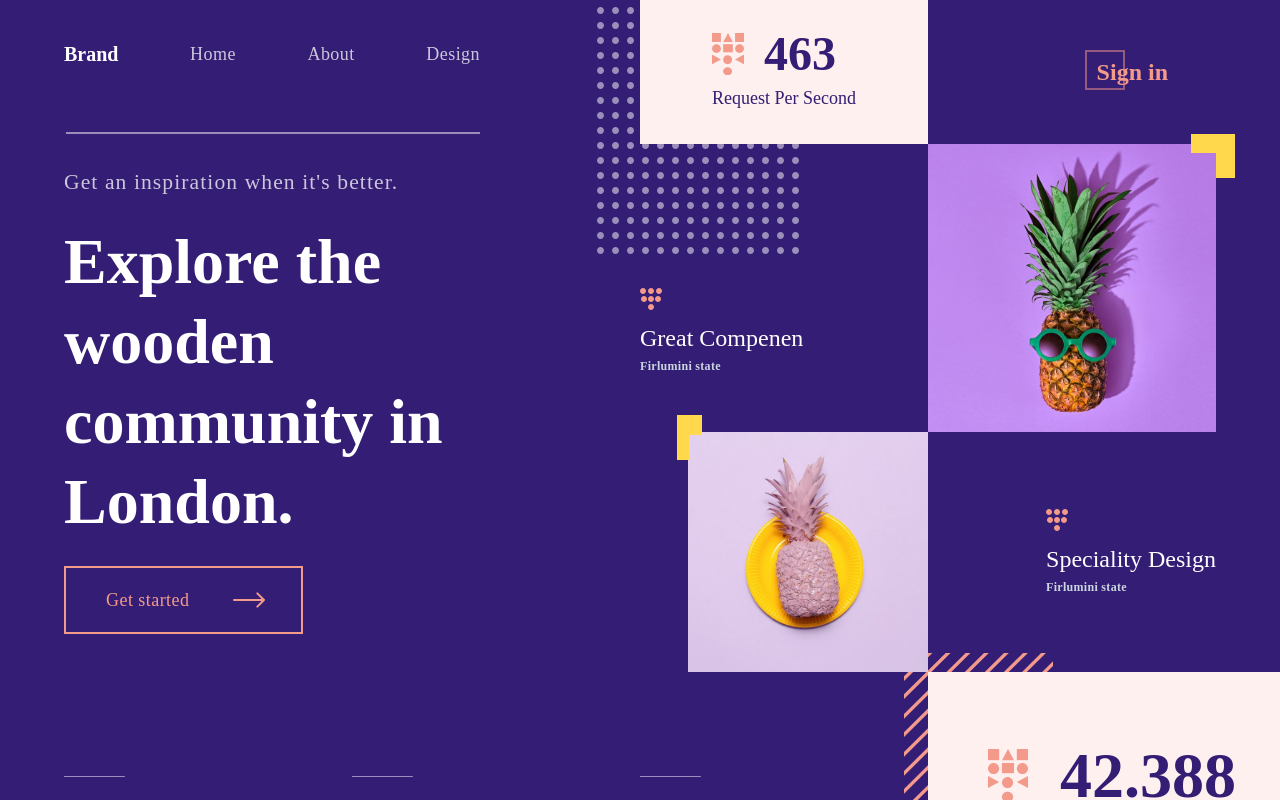
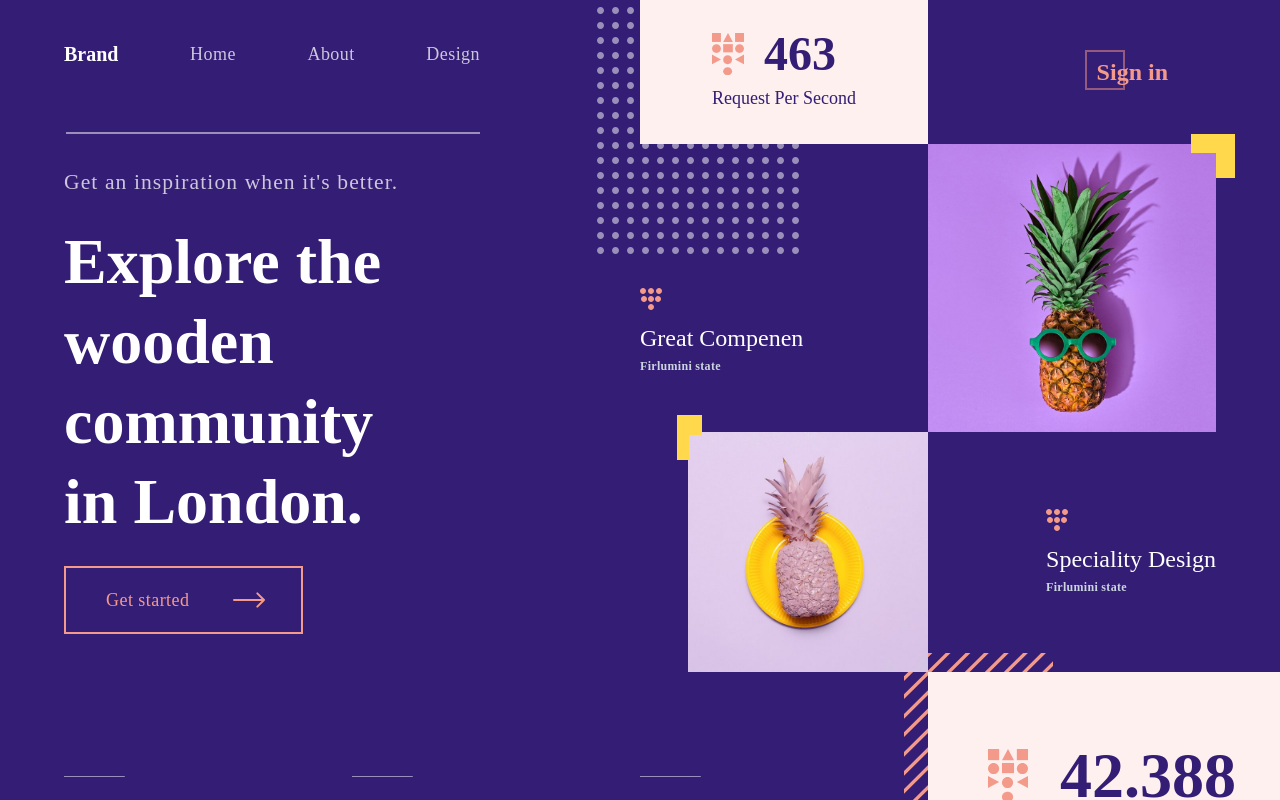
Before and after one commit to itsfaqih/creative-agency-landing-page, a React (Create React App) app: page / in a window 1280 px wide. Built offline with nearby package versions, Linux system fonts and the light colour scheme.

Commit message:
Added some simple animation

```diff
--- a/package.json
+++ b/package.json
@@ -13,6 +13,7 @@
     "@types/react-dom": "^16.9.0",
     "autoprefixer": "^10.0.1",
     "classnames": "^2.2.6",
+    "framer-motion": "^2.9.1",
     "postcss-cli": "^8.1.0",
     "postcss-import": "^12.0.1",
     "react": "^16.13.1",
--- a/src/components/molecules/Hero/index.tsx
+++ b/src/components/molecules/Hero/index.tsx
@@ -3,6 +3,7 @@ import HeroHeading from 'components/atoms/HeroHeading';
 import React, { ReactNode } from 'react';
 import classNames from 'classnames';
 import ButtonLink from 'components/atoms/ButtonLink';
+import { motion } from 'framer-motion';
 
 interface Props {
   heading: ReactNode;
@@ -16,11 +17,24 @@ export default function Hero({ heading, description, callToActionLabel, classNam
 
   return (
     <div className={classes}>
+      <motion.div
+        className="w-full"
+        initial={{ x: '-100%' }}
+        animate={{ x: 0 }}
+        transition={{ duration: 0.95 }}
+      >
         <svg width="100%" height="2" fill="currentColor" className="text-white opacity-50">
           <rect x="2" width="100%" height="2" />
         </svg>
-      <HeroDesc className="mt-8 mb-6">{description}</HeroDesc>
+      </motion.div>
+      <div className="mt-8 mb-6 overflow-hidden">
+        <motion.div initial={{ y: '-2rem' }} animate={{ y: 0 }} transition={{ duration: 0.6 }}>
+          <HeroDesc>{description}</HeroDesc>
+        </motion.div>
+      </div>
       <HeroHeading className="mb-6">{heading}</HeroHeading>
+      <div className="overflow-hidden">
+        <motion.div initial={{ y: '-4rem' }} animate={{ y: 0 }} transition={{ duration: 0.4 }}>
           <ButtonLink href="#">
             {callToActionLabel}
             <svg
@@ -38,6 +52,8 @@ export default function Hero({ heading, description, callToActionLabel, classNam
               />
             </svg>
           </ButtonLink>
+        </motion.div>
+      </div>
     </div>
   );
 }
--- a/src/components/molecules/Navbar/index.tsx
+++ b/src/components/molecules/Navbar/index.tsx
@@ -2,6 +2,7 @@ import React, { OlHTMLAttributes, ReactNode } from 'react';
 import classNames from 'classnames';
 import NavbarLink from 'components/atoms/NavbarLink';
 import Brand from 'components/atoms/Brand';
+import { motion } from 'framer-motion';
 
 export type navbarMenuItem = {
   label: ReactNode;
@@ -19,14 +20,14 @@ export default function Navbar({ brandUrl = '', menuItems = [], className, ...pr
   return (
     <nav className="pt-10 pb-16">
       <ul {...props} className={classes}>
-        <li>
-          <Brand href={brandUrl} />
+        <li className="overflow-y-hidden">
+          <motion.div initial={{ y: '-2rem' }} animate={{ y: 0 }} transition={{ duration: 0.8 }}>
+            <Brand href={brandUrl} />
+          </motion.div>
         </li>
         {menuItems.map((item, index) => (
           <li key={index}>
-            <NavbarLink href={item.url}>
-              {item.label}
-            </NavbarLink>
+            <NavbarLink href={item.url}>{item.label}</NavbarLink>
           </li>
         ))}
       </ul>
--- a/src/components/organisms/Feature/index.tsx
+++ b/src/components/organisms/Feature/index.tsx
@@ -6,16 +6,19 @@ import React from 'react';
 import img_1 from 'assets/img/img-1.jpg';
 import img_2 from 'assets/img/img-2.jpg';
 import Icons from 'components/atoms/Icons';
+import { motion } from 'framer-motion';
 
 export default function Feature() {
   return (
     <section>
       <div className="grid grid-cols-2">
         <div className="relative h-full">
+        <motion.div initial={{ y: '-262px' }} animate={{ y: 0 }} transition={{ duration: 0.8 }}>
           <Icons.Bullets
             className="absolute z-10 text-white opacity-50"
             style={{ top: '-0.5rem', left: '-2.7rem' }}
           />
+          </motion.div>
           <NumericFeature
             number={463}
             description="Request Per Second"
--- a/src/components/organisms/Header/index.tsx
+++ b/src/components/organisms/Header/index.tsx
@@ -2,13 +2,53 @@ import Hero from 'components/molecules/Hero';
 import Navbar from 'components/molecules/Navbar';
 import React from 'react';
 import menuItems from './navbar-menu';
+import { motion, Variants } from 'framer-motion';
 
 export default function Header() {
+  const headingItemsVariants: Variants = {
+    hidden: { x: '-100%' },
+    visible: { x: 0 },
+  };
   return (
     <header>
       <Navbar menuItems={menuItems} />
       <Hero
-        heading="Explore the wooden community in London."
+        heading={
+          <div className="overflow-hidden">
+            <motion.p
+              initial="hidden"
+              animate="visible"
+              variants={headingItemsVariants}
+              transition={{ delay: 0, duration: 0.6 }}
+            >
+              Explore the
+            </motion.p>
+            <motion.p
+              initial="hidden"
+              animate="visible"
+              variants={headingItemsVariants}
+              transition={{ delay: 0.3, duration: 0.6 }}
+            >
+              wooden
+            </motion.p>
+            <motion.p
+              initial="hidden"
+              animate="visible"
+              variants={headingItemsVariants}
+              transition={{ delay: 0.6, duration: 0.6 }}
+            >
+              community
+            </motion.p>
+            <motion.p
+              initial="hidden"
+              animate="visible"
+              variants={headingItemsVariants}
+              transition={{ delay: 0.9, duration: 0.6 }}
+            >
+              in London.
+            </motion.p>
+          </div>
+        }
         description="Get an inspiration when it's better."
         callToActionLabel="Get started"
       />
```
Also changed, not shown: 1 other file (tests, documents, lock files or other folders). Lines whose indentation alone changed are shown as unchanged.
